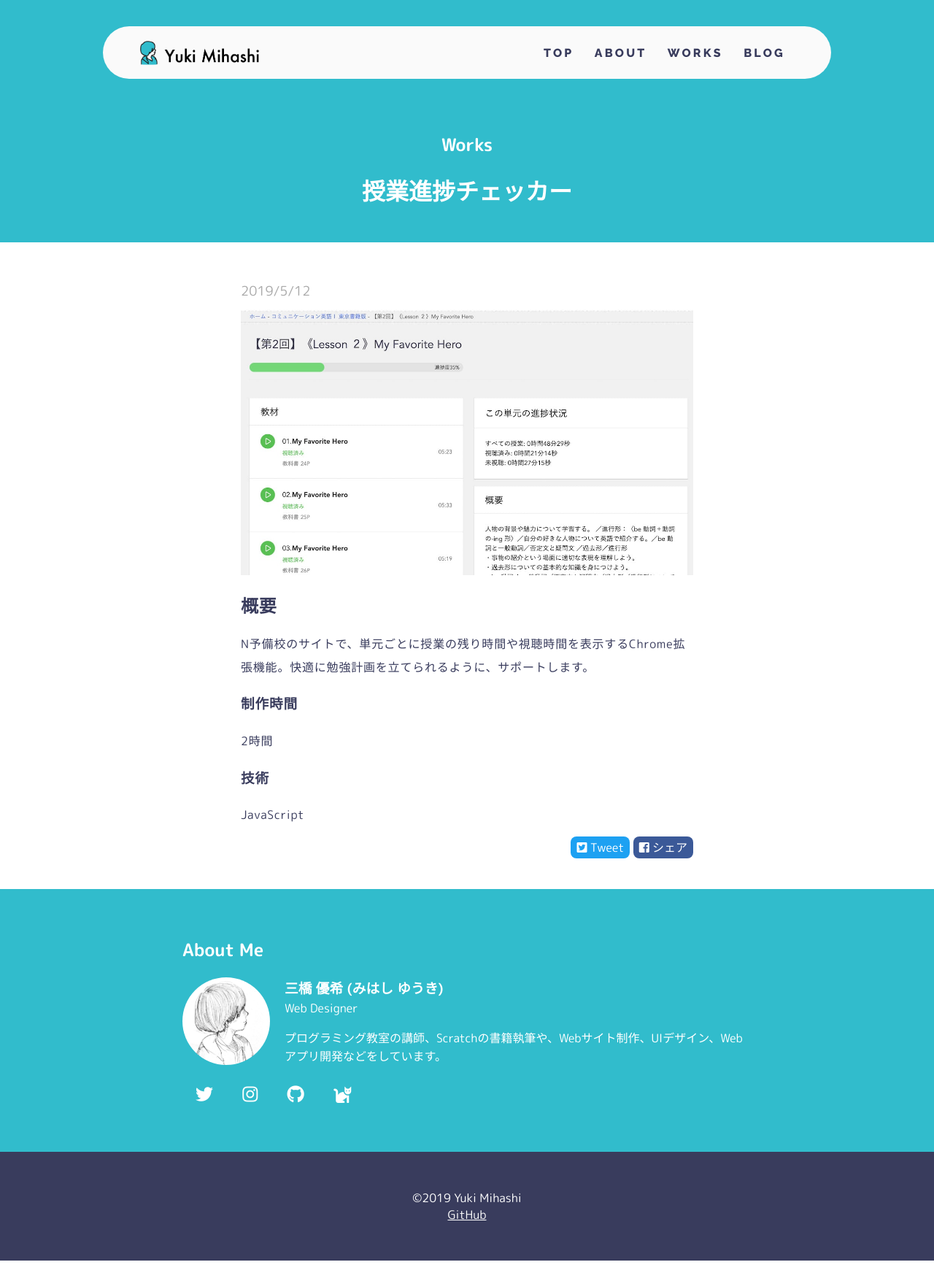
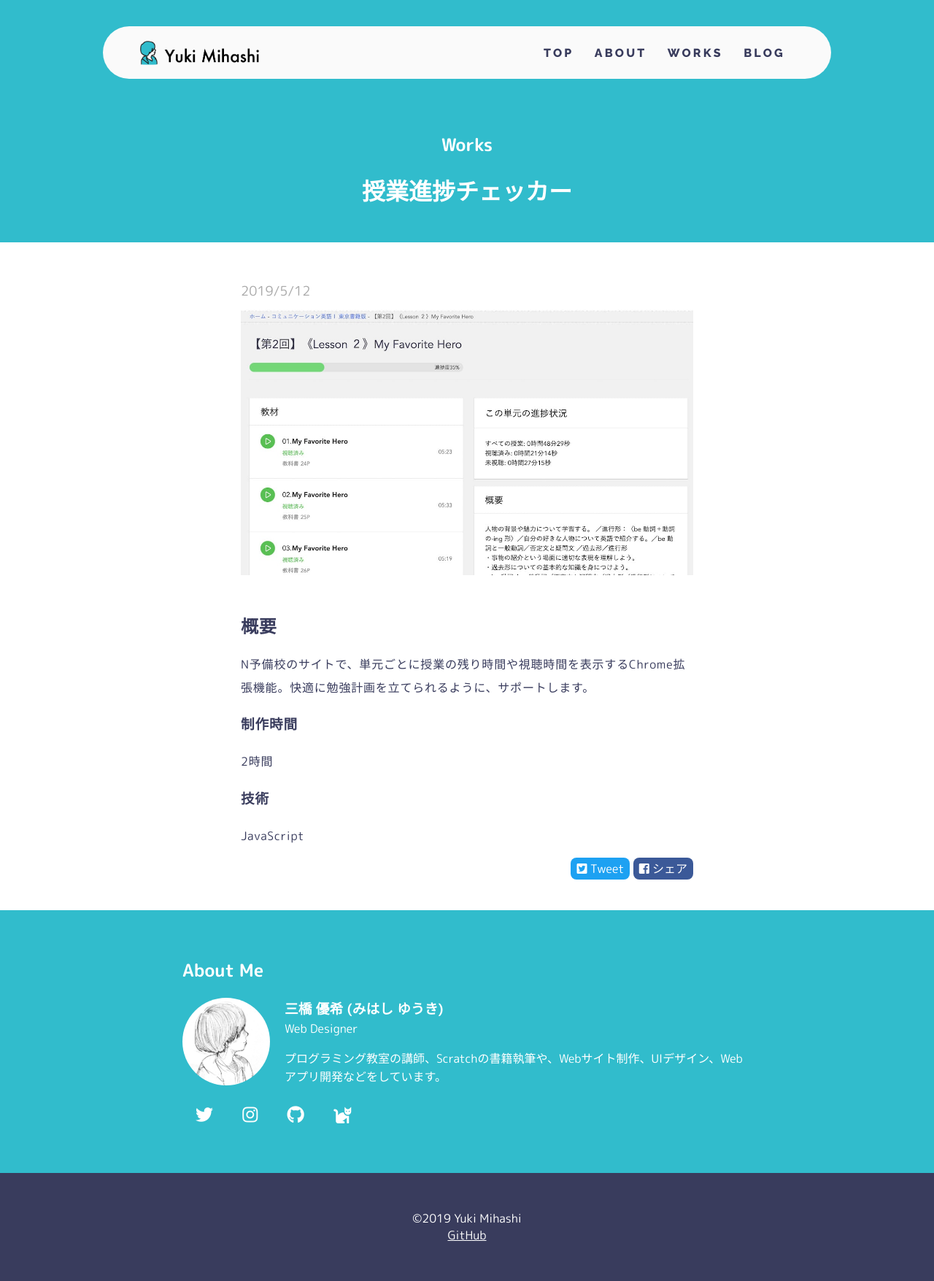
Before and after one commit to madoreenu/yuki384.github.io, a Jekyll site: the page built from _posts/works/2019-05-12-class-time-check.md, in a window 1280 px wide. Shown: the whole page at 73% size. Built offline with Jekyll 4.4.1, drawn with Linux system fonts in a browser that asks for light colours; nearby versions of some CDN libraries; some web fonts are replaced; before the commit the page ends 1727 px from its top, so only the background shows below that.

```diff
--- a/assets/css/main.scss
+++ b/assets/css/main.scss
@@ -543,6 +543,9 @@
 .post-content{
   max-width: 620px;
   overflow: visible;
+  h2{
+    margin-top: 2em;
+  }
 }
 
 .work{
```
